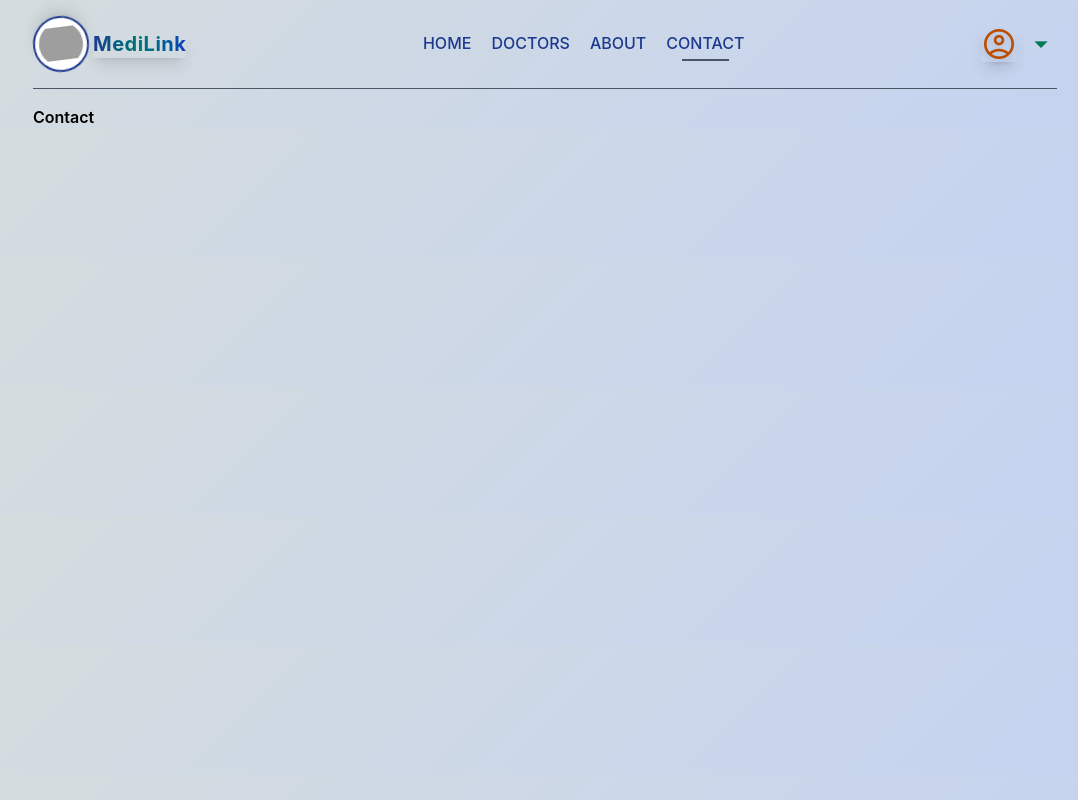
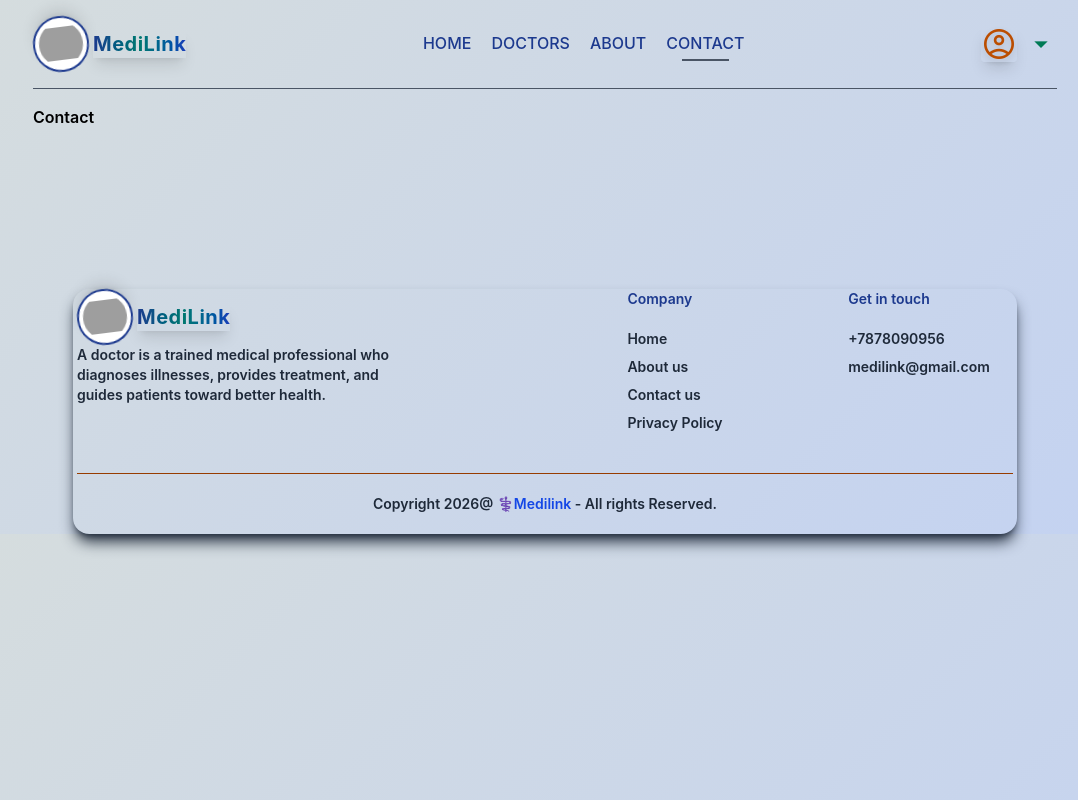
Before and after one commit to AkshitaGupta97/Doctor-Appointment, a React (Vite) app in the folder frontend-doctor/: page /contact in a window 1280 px wide. Shown: the whole page, without its empty margins (95-1173 px from the left). Built offline with nearby package versions, Linux system fonts and the light colour scheme; grey boxes are pictures that could not be loaded; the HTML template or start-up script is replaced by a standard one.

Commit message:
added footer

```diff
--- a/frontend-doctor/src/App.jsx
+++ b/frontend-doctor/src/App.jsx
@@ -8,6 +8,7 @@ import MyAppointments from './pages/MyAppointments'
 import Appointment from './pages/Appointment'
 import Navbar from './components/Navbar'
 import Contact from './pages/Contact'
+import Footer from './components/Footer'
 
 function App() {
 
@@ -28,6 +29,9 @@ function App() {
         <Route path='/appointment/:docId' element={<Appointment />} />
         <Route path='/contact' element={<Contact />} />
       </Routes>
+
+      <Footer />
+
     </div>
   )
 }
--- a/frontend-doctor/src/components/Banner.jsx
+++ b/frontend-doctor/src/components/Banner.jsx
@@ -1,19 +1,24 @@
+import { useNavigate } from "react-router-dom"
 
 const Banner = () => {
+    const navigate = useNavigate();
     return (
-    <div>
+        <div className="flex bg-blue-700 rounded-lg px-6 sm:px-10 md:px-14 lg:px-12 my-16 md:mx-10">
             {/* ---- LEFT SIDE  ---- */}
-        <div>
-            <div>
-                <p></p>
+            <div className="flex-1 py-8 sm:py-10 md:py-16 lg::py-24 lg:pl-5" >
+                <div className="text-xl sm:text-2xl md:text-3xl lg:text-4xl text-white">
+                    <p>Book Appointment</p>
+                    <p className="mt-4">With 100+ trusted doctors.</p>
                 </div>
+                <button onClick={()=> {navigate('/login'); scrollTo(0,0)}}
+                    className="bg-stone-300 flex items-center justify-center mt-3.5 cursor-pointer sm:text-base px-4 py-2 rounded-full hover:scale-105 transition-all">
+                    Create Account<span className="material-symbols-outlined text-amber-800">arrow_right_alt</span>
+                </button>
             </div>
 
             {/* ---- RIGHT SIDE  ---- */}
-        <div>
-            <div>
-                <p></p>
-            </div>
+            <div className="hidden md:block md:w-1/2 lg:w-90 relative">
+                <img className="w-full absolute bottom-0 right-0 max-w-md" src="https://www.pngmart.com/files/21/Doctor-PNG-Transparent.png" alt="banner" />
             </div>
 
         </div>
--- /dev/null
+++ b/frontend-doctor/src/components/Footer.jsx
@@ -0,0 +1,41 @@
+import Logo from "./Logo"
+
+const Footer = () => {
+  return (
+    <div className="md:mx-10 shadow-lg shadow-gray-800 px-1  rounded-2xl ">
+        <div className="flex flex-col sm:grid grid-cols-[3fr_1fr_1fr] gap-14 my-10 mt-40 text-sm  ">
+            {/* left section */}
+            <div>
+                <Logo />
+                <p className="w-full md:w-2/3 text-gray-800 leading-5">A doctor is a trained medical professional who diagnoses illnesses, provides treatment, and guides patients toward better health. </p>
+            </div>
+            {/* middle section */}
+            <div>
+                <p className="text-blue-900 mb-5">Company</p>
+                <ul className="flex flex-col gap-2 text-gray-800">
+                    <li>Home</li>
+                    <li>About us</li>
+                    <li>Contact us</li>
+                    <li>Privacy Policy</li>
+                </ul>
+            </div>
+            {/* right section */}
+            <div>
+                <p className="text-blue-900 mb-5">Get in touch</p>
+                <ul className="flex flex-col gap-2 text-gray-800">
+                    <li>+7878090956</li>
+                    <li>medilink@gmail.com</li>
+                </ul>
+            </div>
+        </div>
+
+        {/* copt right */}
+        <div>
+            <hr className="text-amber-800" />
+            <p className="py-5 text-sm text-gray-800 text-center">Copyright 2026@ <span className="text-blue-700" >⚕️Medilink</span> - All rights Reserved.</p>
+        </div>
+    </div>
+  )
+}
+
+export default Footer
```
Lines whose indentation alone changed are shown as unchanged.
